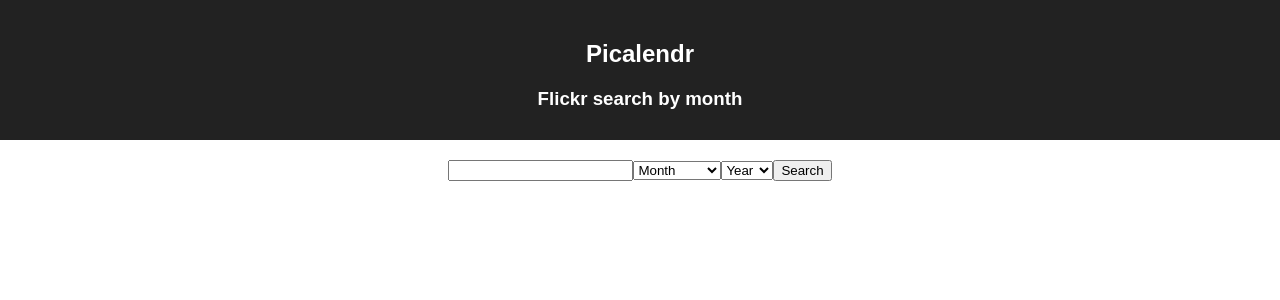
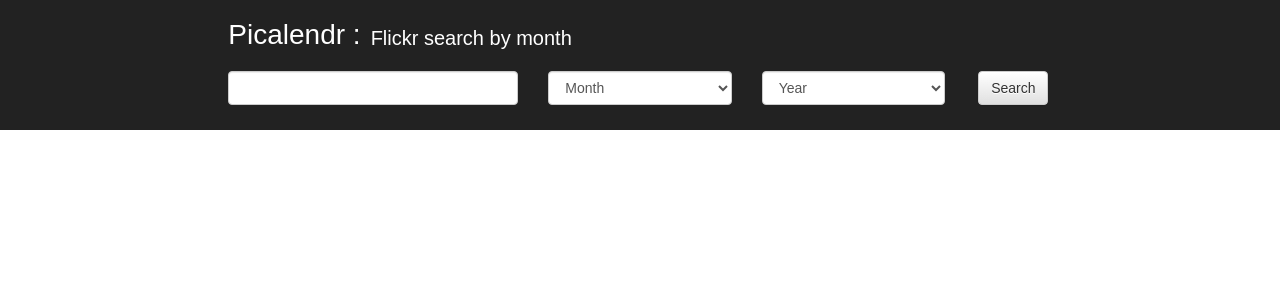
Before and after one commit to elfeng/picalendr, a React (Create React App) app: page / in a window 1280 px wide. Shown: the top 300 px of the page. Built offline with nearby package versions, Linux system fonts and the light colour scheme.

Commit message:
Added Bootstrap and changed the layout

```diff
--- a/public/index.html
+++ b/public/index.html
@@ -14,6 +14,11 @@
       Learn how to configure a non-root public URL by running `npm run build`.
     -->
     <title>Picalendr</title>
+
+    <!-- Bootstrap -->
+    <link rel="stylesheet" href="http://maxcdn.bootstrapcdn.com/bootstrap/3.3.7/css/bootstrap.min.css">
+    <link rel="stylesheet" href="http://maxcdn.bootstrapcdn.com/bootstrap/3.3.7/css/bootstrap-theme.min.css">
+
   </head>
   <body>
     <div id="root"></div>
@@ -27,5 +32,10 @@
       To begin the development, run `npm start`.
       To create a production bundle, use `npm run build`.
     -->
+
+    <!-- jQuery (necessary for Bootstrap's JavaScript plugins) -->
+    <script src="https://ajax.googleapis.com/ajax/libs/jquery/2.1.4/jquery.min.js"></script>
+    <script src="http://maxcdn.bootstrapcdn.com/bootstrap/3.3.7/js/bootstrap.min.js"></script>
+
   </body>
 </html>
--- a/src/App.css
+++ b/src/App.css
@@ -4,16 +4,28 @@
 
 .App-header {
   background-color: #222;
-  height: 100px;
-  padding: 20px;
   color: white;
+  padding-bottom: 10px;
+  margin-bottom: 20px;
 }
 
-.App-intro {
-  font-size: large;
+.App-form {
+  padding-top: 10px;
+  padding-bottom: 5px;
 }
 
-#inputs {
-  margin-top: 20px;
-  margin-bottom: 20px;
+.form-control, .btn {
+  margin-bottom: 10px;
 }
+
+h1 {
+  float: left;
+  font-size: 28px;
+}
+
+h2 {
+  padding-top: 7px;
+  margin-left: 10px;
+  font-size: 20px;
+  float: left;
+}
--- a/src/App.jsx
+++ b/src/App.jsx
@@ -43,16 +43,33 @@ class App extends Component {
 
     return (
       <div className="App">
-        <div className="App-header">
-          <h2>Picalendr</h2>
-          <h3>Flickr search by month</h3>
-        </div>
 
-        <div id="inputs">
-          <input type="text" onChange={this.onInputChange} />
-          <MonthSelect onChange={this.onMonthChange}/>
-          <YearSelect onChange={this.onYearChange}/>
-          <button onClick={this.searchPhotos}>Search</button>
+        <div className="container-fluid App-header">
+
+          <div className="row">
+            <div className="col-xs-12 col-sm-12 col-md-offset-2 col-md-10 col-lg-offset-2 col-lg-10 ">
+              <h1>Picalendr : </h1>
+              <h2>Flickr search by month</h2>
+            </div>
+          </div>
+
+          <div className="row App-form" >
+            <div className="col-xs-12 col-sm-12 col-md-offset-2 col-md-3 col-lg-offset-2 col-lg-3 ">
+              <input type="text" onChange={this.onInputChange} className="form-control"/>
+            </div>
+
+            <div className="col-xs-6 col-sm-6 col-md-2 col-lg-2">
+              <MonthSelect onChange={this.onMonthChange}/>
+            </div>
+
+            <div className="col-xs-6 col-sm-6 col-md-2 col-lg-2">
+              <YearSelect onChange={this.onYearChange}/>
+            </div>
+
+            <div className="col-xs-12 col-sm-12 col-md-1 col-lg-1">
+              <button onClick={this.searchPhotos} className="btn btn-default">Search</button>
+            </div>
+          </div>
         </div>
 
         <PhotoListContainer search={this.state.search} month={this.state.month} year={this.state.year}/>
--- a/src/MonthSelect.jsx
+++ b/src/MonthSelect.jsx
@@ -23,7 +23,7 @@ export default class MonthSelect extends Component {
         );
 
         return (
-            <select onChange={this.selectMonth}>
+            <select onChange={this.selectMonth} className="form-control">
                 <option value={DEFAULT_MONTH}>Month</option>
                 {monthOptions}
             </select>
--- a/src/YearSelect.jsx
+++ b/src/YearSelect.jsx
@@ -22,7 +22,7 @@ export default class YearSelect extends Component {
         );
 
         return (
-            <select onChange={this.selectYear}>
+            <select onChange={this.selectYear} className="form-control">
                 <option value={DEFAULT_YEAR}>Year</option>
                 {yearOptions}
             </select>
```
